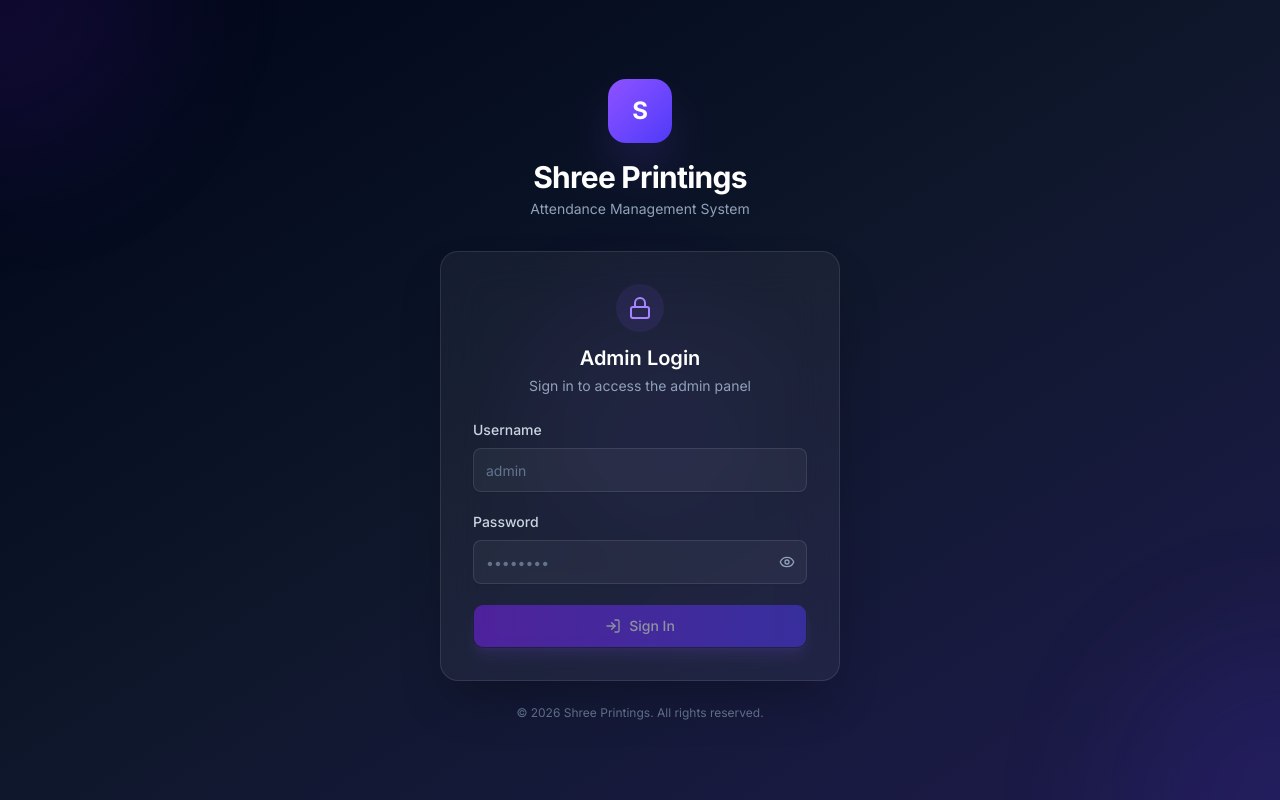
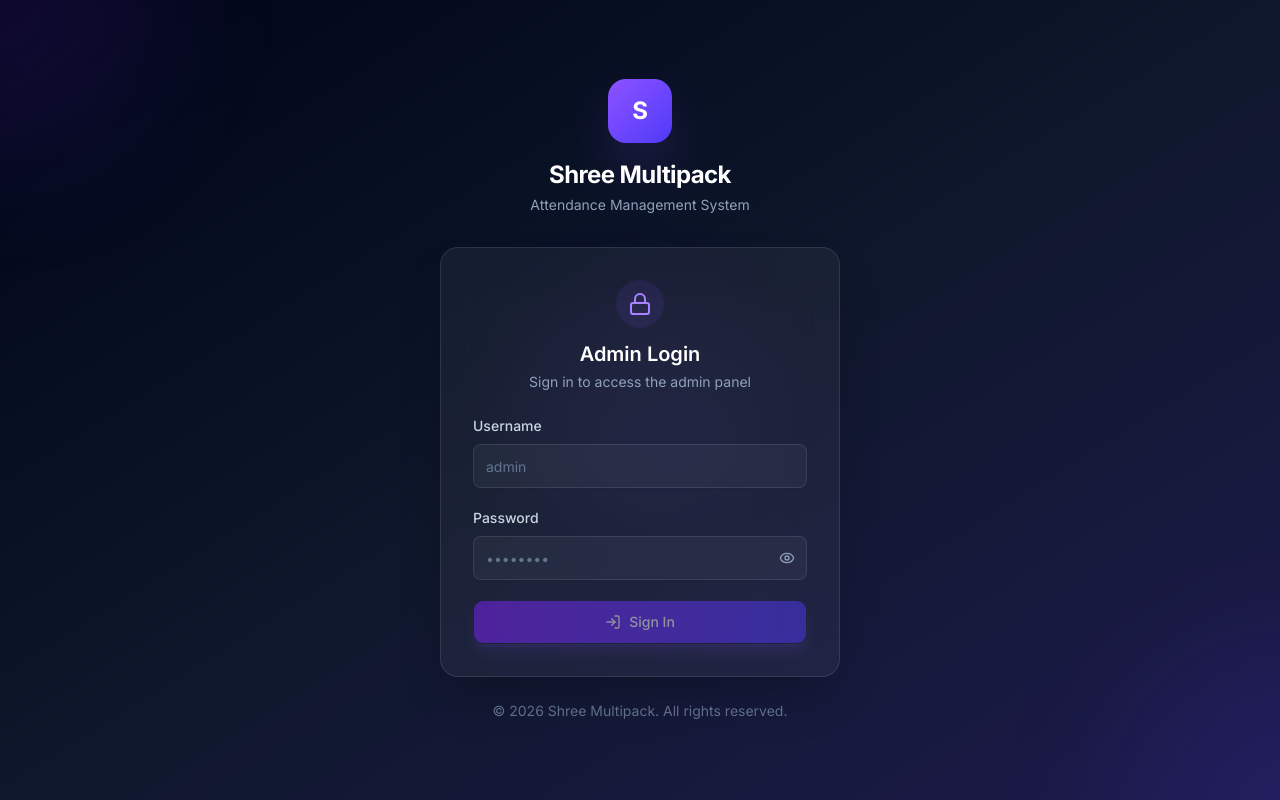
Before and after one commit to bhikhabhai/shreeprintings, a Next.js app: page /login in a window 1280 px wide. Built offline with nearby package versions, Linux system fonts and the light colour scheme.

Commit message:
Rename app to Shree Multipack

```diff
--- a/src/app/layout.tsx
+++ b/src/app/layout.tsx
@@ -9,9 +9,9 @@ const inter = Inter({
 });
 
 export const metadata: Metadata = {
-  title: "Shree Printings — Attendance Management",
+  title: "Shree Multipack — Attendance Management",
   description:
-    "Admin dashboard for managing employee attendance, shifts, and salary computation at Shree Printings.",
+    "Admin dashboard for managing employee attendance, shifts, and salary computation at Shree Multipack.",
 };
 
 export default function RootLayout({
--- a/src/app/login/page.tsx
+++ b/src/app/login/page.tsx
@@ -55,8 +55,8 @@ export default function LoginPage() {
                     <div className="mx-auto mb-4 flex h-16 w-16 items-center justify-center rounded-2xl bg-gradient-to-br from-violet-500 to-indigo-600 shadow-2xl shadow-violet-500/30">
                         <span className="text-2xl font-bold text-white">S</span>
                     </div>
-                    <h1 className="text-3xl font-bold tracking-tight text-white">
-                        Shree Printings
+                    <h1 className="text-2xl font-bold tracking-tight text-white">
+                        Shree Multipack
                     </h1>
                     <p className="mt-1 text-sm text-slate-400">
                         Attendance Management System
@@ -145,8 +145,8 @@ export default function LoginPage() {
                     </form>
                 </div>
 
-                <p className="mt-6 text-center text-xs text-slate-500">
-                    © {new Date().getFullYear()} Shree Printings. All rights reserved.
+                <p className="mt-6 text-center text-sm text-slate-500">
+                    © {new Date().getFullYear()} Shree Multipack. All rights reserved.
                 </p>
             </div>
         </div>
--- a/src/components/app-shell.tsx
+++ b/src/components/app-shell.tsx
@@ -25,7 +25,7 @@ export default function AppShell({ children }: { children: React.ReactNode }) {
                         <div className="flex h-8 w-8 items-center justify-center rounded-lg bg-gradient-to-br from-violet-500 to-indigo-600 shadow-md">
                             <span className="text-sm font-bold text-white">S</span>
                         </div>
-                        <span className="font-bold tracking-tight text-white">Shree Printings</span>
+                        <span className="font-bold tracking-tight text-white">Shree Multipack</span>
                     </div>
                     <button
                         onClick={() => setSidebarOpen(true)}
--- a/src/components/sidebar.tsx
+++ b/src/components/sidebar.tsx
@@ -75,7 +75,7 @@ export default function Sidebar({ isOpen, onClose }: SidebarProps) {
                         </div>
                         <div>
                             <h1 className="text-lg font-bold tracking-tight text-white">
-                                Shree Printings
+                                Shree Multipack
                             </h1>
                             <p className="text-[11px] font-medium text-slate-400">
                                 Attendance Manager
```
